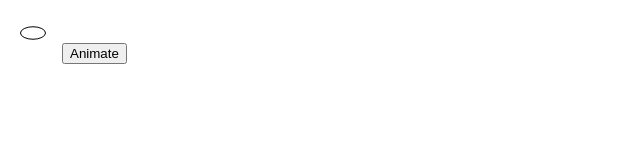
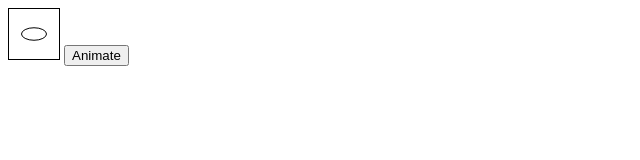
Before and after one commit to pcrowe22/Bibliotech, a plain HTML site: page animations.html in a window 1280 px wide. Shown: the full height of the page, 0-640 px from the left. Drawn offline with Linux system fonts and the light colour scheme.

Commit message:
canvas border

```diff
--- a/fancy.css
+++ b/fancy.css
@@ -286,3 +286,6 @@
   background-color: light blue;
   width: 100%;
 }
+#cvs{
+  border: 1px solid black;
+}
```
